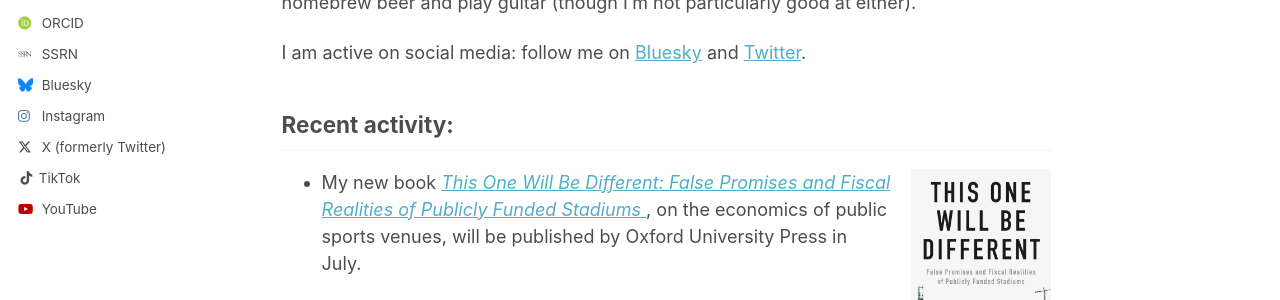
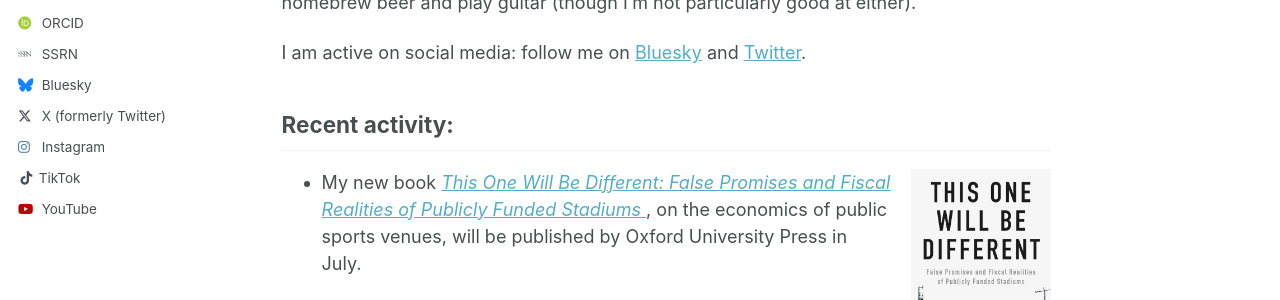
Before and after one commit to jcbradbury/jcbradbury.github.io, a Jekyll site: the page built from _pages/about.md, in a window 1280 px wide. Shown: the part 498-798 px from the top of the page. Built offline with Jekyll 4.4.1, drawn with Linux system fonts in a browser that asks for light colours; some web fonts are replaced; a script bundle is joined from its source files by our own code; library files that are not in the unit come from our copies.

Commit message:
Update author-profile.html

```diff
--- a/_includes/author-profile.html
+++ b/_includes/author-profile.html
@@ -102,6 +102,9 @@
       {% if author.bluesky %}
         <li><a href="https://bsky.app/profile/{{ author.bluesky }}"><i class="fab fa-fw fa-bluesky icon-pad-right" aria-hidden="true"></i>Bluesky</a></li>
       {% endif %}
+      {% if author.twitter %}
+        <li><a href="https://twitter.com/{{ author.twitter }}"><i class="fab fa-fw fa-x-twitter icon-pad-right" aria-hidden="true"></i>X (formerly Twitter)</a></li>
+      {% endif %}
       {% if author.facebook %}
         <li><a href="https://www.facebook.com/{{ author.facebook }}"><i class="fab fa-fw fa-facebook-f icon-pad-right" aria-hidden="true"></i>Facebook</a></li>
       {% endif %}
@@ -150,9 +153,7 @@
       {% if author.tumblr %}
         <li><a href="https://{{ author.tumblr }}.tumblr.com"><i class="fab fa-fw fa-tumblr icon-pad-right" aria-hidden="true"></i>Tumblr</a></li>
       {% endif %}
-      {% if author.twitter %}
-        <li><a href="https://twitter.com/{{ author.twitter }}"><i class="fab fa-fw fa-x-twitter icon-pad-right" aria-hidden="true"></i>X (formerly Twitter)</a></li>
-      {% endif %}
+
       {% if author.vine %}
         <li><a href="https://vine.co/u/{{ author.vine }}"><i class="fab fa-fw fa-vine icon-pad-right" aria-hidden="true"></i>Vine</a></li>
       {% endif %}
```
